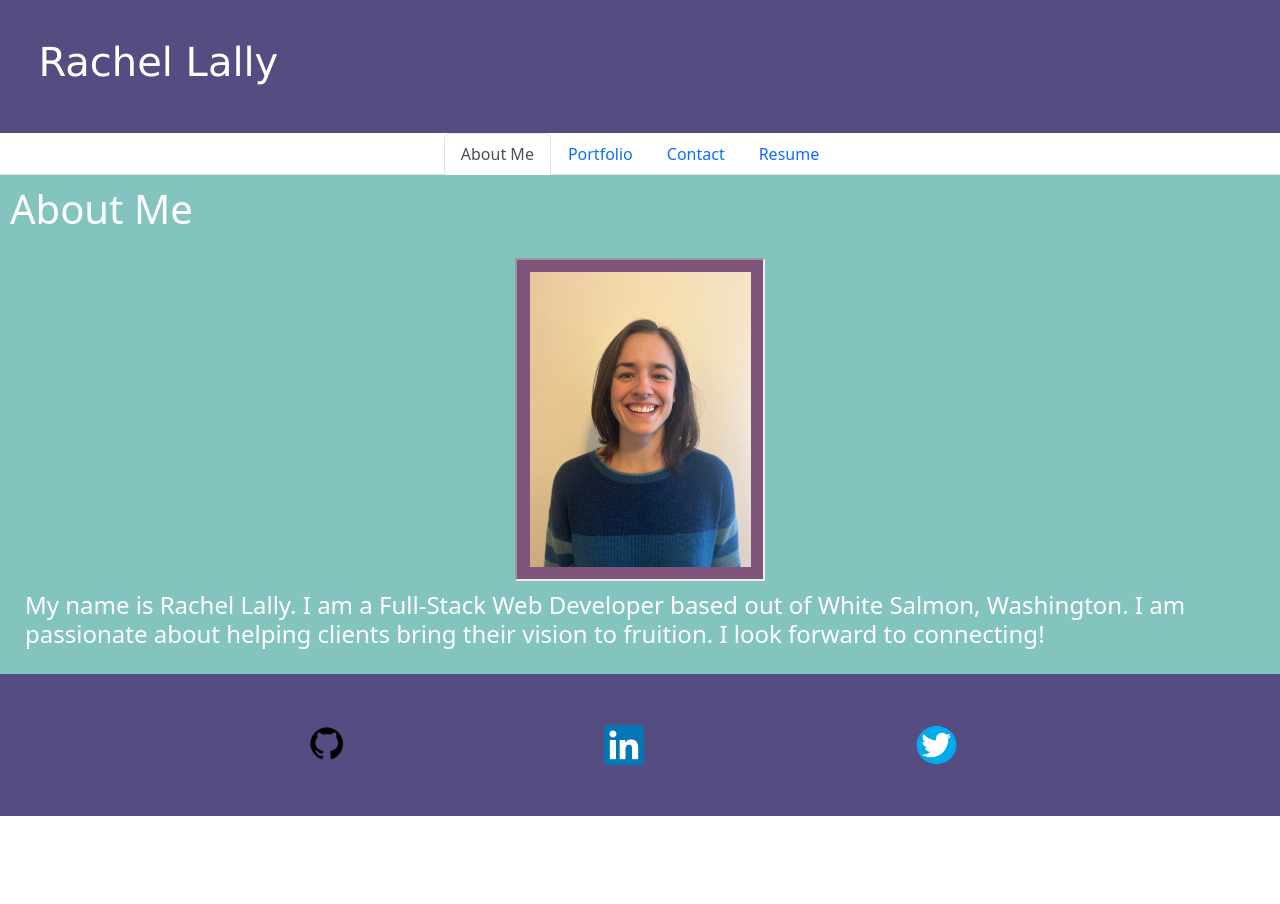
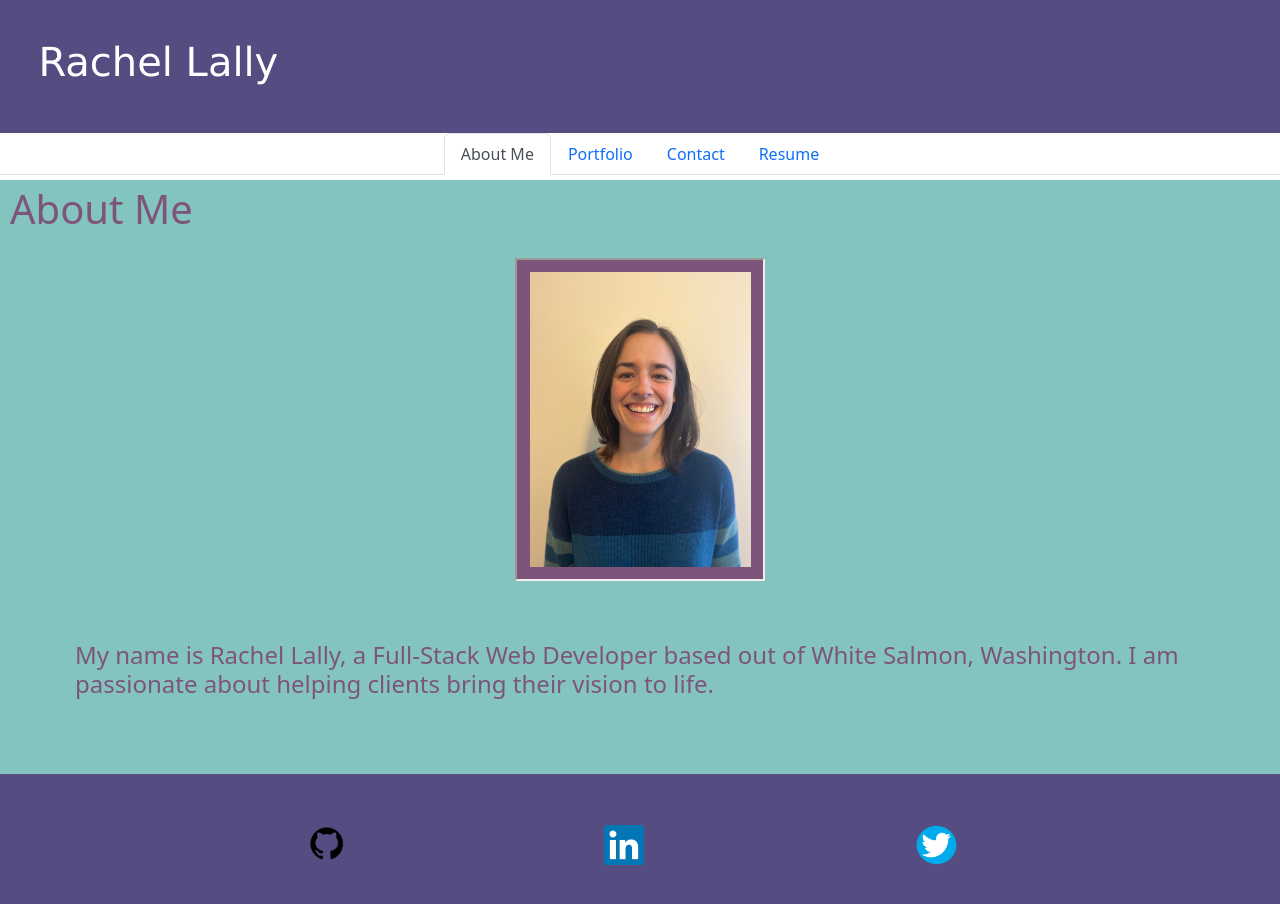
Before and after one commit to rachlally/react-portfolio-app, a React (Create React App) app: page / in a window 1280 px wide. Shown: the top 904 px of the page. Before the commit the page ends 816 px from the top, so only its background shows below. Built offline with nearby package versions, Linux system fonts and the light colour scheme.

Commit message:
about me updates

```diff
--- a/src/components/pages/AboutMe.js
+++ b/src/components/pages/AboutMe.js
@@ -4,22 +4,18 @@ import '../../styles/AboutMe.css';
 
 function AboutMe() {
     return (
-        <div className="aboutBox">
-        <div className='aboutContainer'>
-            <div>
-                <h1 className="aboutText ">About Me</h1>
-                <div className="about ">
+        <div>
+            <h1 className="aboutText">About Me</h1>
+            <div className="about ">
 
-                        <Image style={{ width: '20%' }} className="aboutImg fluid" src={require(`../../assets/Headshot.png`)} alt={`Rachel's Headshot`} />
+                <Image style={{ width: '20%' }} className="aboutImg fluid" src={require(`../../assets/Headshot.png`)} alt={`Rachel's Headshot`} />
 
-                    <div>
-                        <h4 className="aboutText">My name is Rachel Lally.  I am a Full-Stack Web Developer based out of White Salmon, Washington.  I am passionate about helping clients bring their vision to fruition.  I look forward to connecting!</h4>
+                <div className="blurb">
+                    <h4 className="aboutText">My name is Rachel Lally, a Full-Stack Web Developer based out of White Salmon, Washington.  I am passionate about helping clients bring their vision to life. </h4>
 
-                    </div>
-                </div>
                 </div>
             </div>
-            </div>
+        </div>
     );
 }
 
--- a/src/styles/AboutMe.css
+++ b/src/styles/AboutMe.css
@@ -1,18 +1,6 @@
-
-.aboutBox {
-    display: flex;
-    justify-content: center;
-}
-
-.aboutContainer {
+.about {
     display: flex;
 
-
-}
-
-.about {
-    display: flex;
-    flex-direction: row;
     justify-content: center;
     flex-wrap: wrap;
     color:rgb(96, 92, 133);
@@ -35,6 +23,11 @@
 
     padding: 5px;
     margin: 5px;
-    color:white;
+    color:rgb(126, 84, 123);
 
 }
+
+.blurb {
+    padding: 25px;
+    margin: 25px
+}
```
